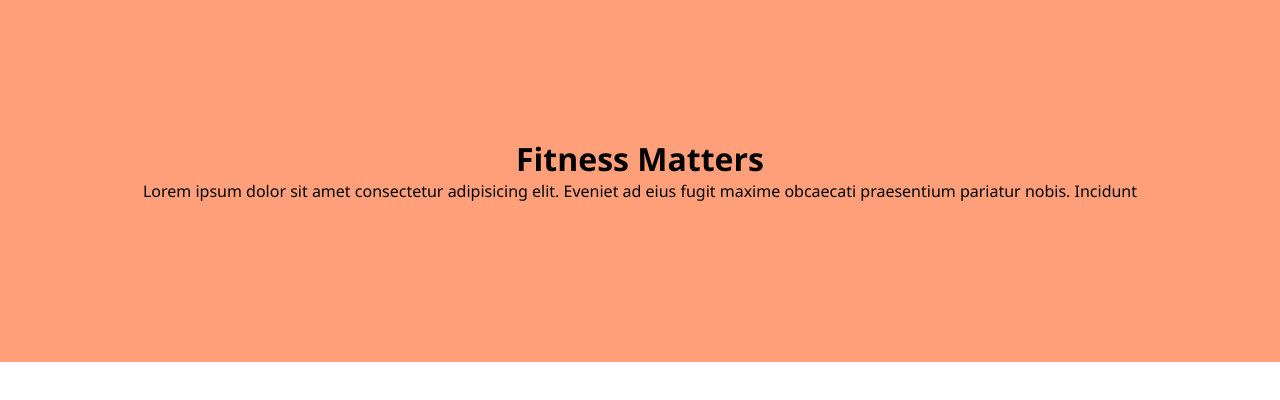
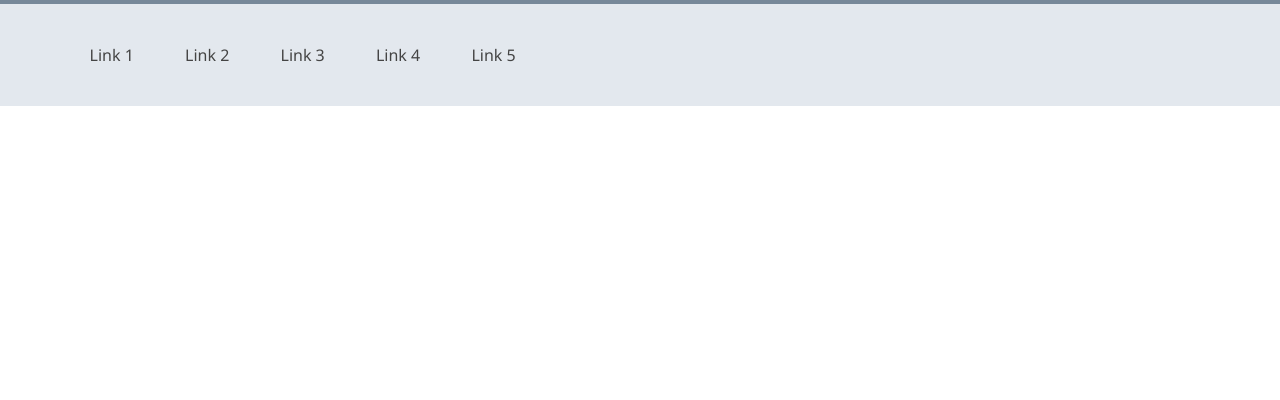
Before and after one commit to joepasss/sass_study, a React (Create React App) app in the folder responsive_design/: page / in a window 1280 px wide. Shown: the top 400 px of the page. Built offline with nearby package versions, Linux system fonts and the light colour scheme.

Commit message:
The top border

```diff
--- a/responsive_design/src/App.js
+++ b/responsive_design/src/App.js
@@ -1,11 +1,15 @@
 function App() {
   return (
     <div className='app'>
-      <h1>Fitness Matters</h1>
-      <p>
-        Lorem ipsum dolor sit amet consectetur adipisicing elit. Eveniet ad eius
-        fugit maxime obcaecati praesentium pariatur nobis. Incidunt
-      </p>
+      <header>
+        <nav>
+          <a href='#'>Link 1</a>
+          <a href='#'>Link 2</a>
+          <a href='#'>Link 3</a>
+          <a href='#'>Link 4</a>
+          <a href='#'>Link 5</a>
+        </nav>
+      </header>
     </div>
   );
 }
--- a/responsive_design/src/index.scss
+++ b/responsive_design/src/index.scss
@@ -5,19 +5,25 @@
 }
 
 .app {
-  height: 40vh;
-  background-color: lightsalmon;
+  header {
+    background-color: rgb(227, 232, 238);
+    padding: 5vh 5vw;
 
-  display: flex;
-  flex-direction: column;
-  justify-content: center;
-  align-items: center;
+    // Top border
+    // border-top: 5px solid lightslategray;
 
-  // padding: 80px;
-  // padding: 10vh 5vw;
-  padding: calc(5px + 2vh) calc(5px + 2vw);
+    // dynamic border
+    border-top: 0.3333vw solid lightslategray;
+
+    // Taking it one step further => To make sure it does not get very small on mobile devices
+    border-top: calc(2px + 0.186vw) solid lightslategray;
+
+    nav {
+      a {
+        text-decoration: none;
+        color: #444;
+        margin: 0 2vw;
+      }
+    }
+  }
 }
-
-p {
-  margin-bottom: 3vh;
-}
```
